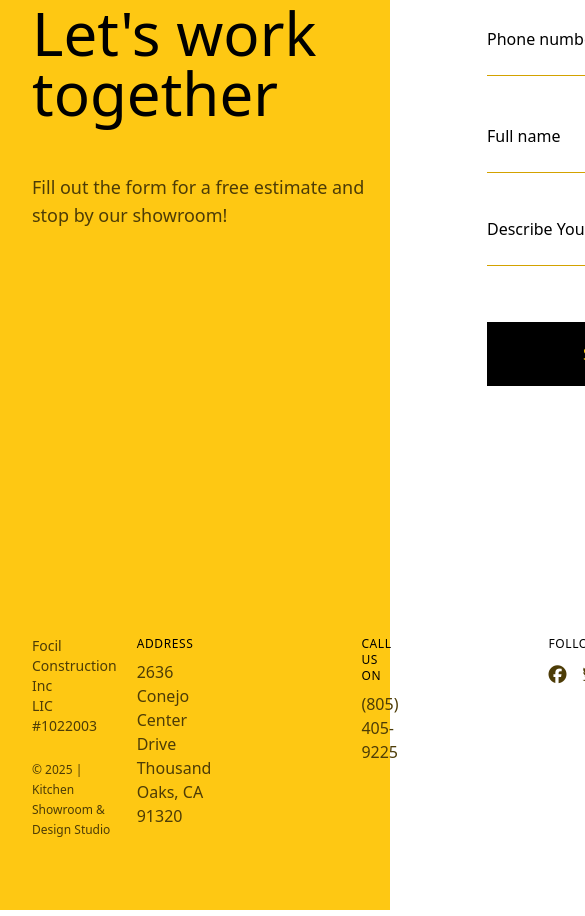
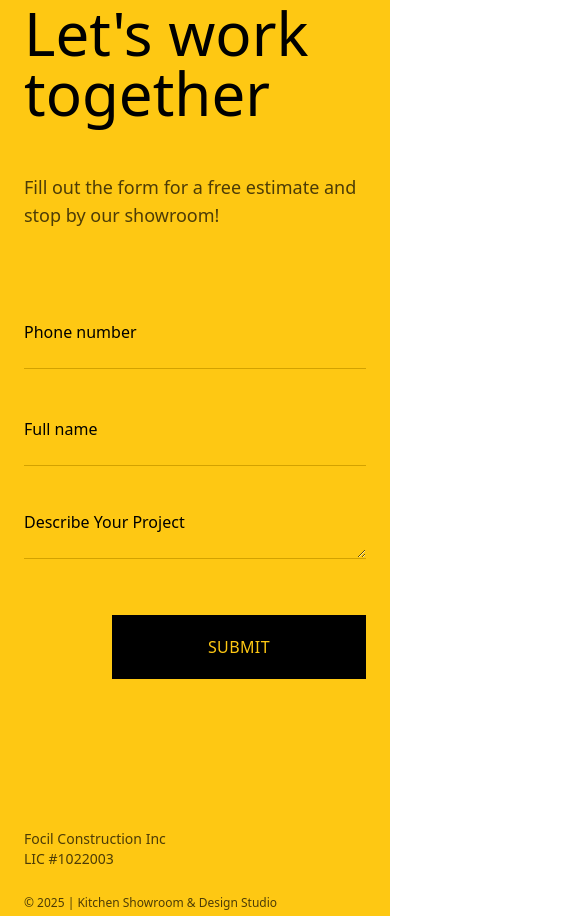
Before and after one commit to Abdulvahobjon/home, a website: page public/index2.html in a window 390 px wide. Shown: the part 2644-3560 px from the top of the page, 585 px wide, since content can reach past the window. Drawn offline with nearby package versions, Linux system fonts and the light colour scheme.

Commit message:
add responsive design to footer

```diff
--- a/public/index2.html
+++ b/public/index2.html
@@ -71,18 +71,18 @@
         </div>
     </section>
 
-    <footer class="bg-[#FEC813] pt-[130px] px-8 md:px-16 lg:px-24 text-[#4d3c07]">
-        <div class="max-w-[1580px] mx-auto flex gap-[100px] font-light pb-[180px] justify-between">
-            <div class="shrink-0">
+    <footer class="bg-[#FEC813] pt-[130px] px-6 md:px-6 lg:px-24 text-[#4d3c07]">
+        <div class="max-w-[1580px] mx-auto flex flex-col md:flex-row gap-[5vw] font-light pb-[80px] md:pb-[180px] justify-between">
+            <div class="shrink-0 w-full md:w-auto">
                 <h2 class="text-6xl text-black lg:text-[85px]">
                     Let's work <br /> together
                 </h2>
-                <p class="mt-[50px] max-w-[355px] text-4 text-lg">
+                <p class="mt-[50px] max-w-[355px] text-lg">
                     Fill out the form for a free estimate and stop by our showroom!
                 </p>
             </div>
 
-            <div class="w-full max-w-[891px]">
+            <div class="w-full max-w-[891px] mt-12 md:mt-0">
                 <form class="flex flex-col">
                     <div class="grid grid-cols-1 md:grid-cols-2 gap-6 mb-5 w-full">
                         <input type="text" placeholder="Phone number"
@@ -94,21 +94,22 @@
                     <textarea placeholder="Describe Your Project" rows="1"
                         class="w-full placeholder:text-black border-b border-[#d3a200] bg-transparent py-6 focus:outline-none"></textarea>
 
-                    <button class="bg-black text-[#FEC813] px-[96px] font-medium py-5 uppercase tracking-wide hover:opacity-80 self-end mt-14">
+                    <button
+                        class="bg-black text-[#FEC813] px-[96px] font-medium py-5 uppercase tracking-wide hover:opacity-80 self-end mt-14">
                         Submit
                     </button>
                 </form>
             </div>
         </div>
 
-        <div class="max-w-[1580px] mx-auto flex justify-between gap-5 py-[70px] font-light">
-            <div class="text-sm">
+        <div class="max-w-[1580px] mx-auto flex flex-col md:flex-row justify-between gap-5 py-[70px] font-light">
+            <div class="text-sm text-left sm:text-center md:text-left">
                 <p>Focil Construction Inc</p>
                 <p>LIC #1022003</p>
                 <p class="mt-6 text-[12px]">&copy; 2025 | Kitchen Showroom & Design Studio</p>
             </div>
 
-            <div class="flex items-start gap-[150px]">
+            <div class="flex flex-col sm:flex-row md:flex-row w-full justify-between md:justify-end items-start gap-8 sm:gap-10 lg:gap-[7vw] mt-10 md:mt-0">
                 <div>
                     <h4 class="text-xs uppercase tracking-wider mb-2 text-black">Address</h4>
                     <p>2636 Conejo Center Drive</p>
```
